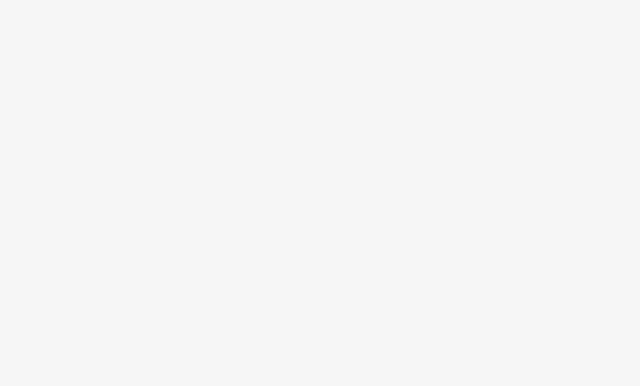
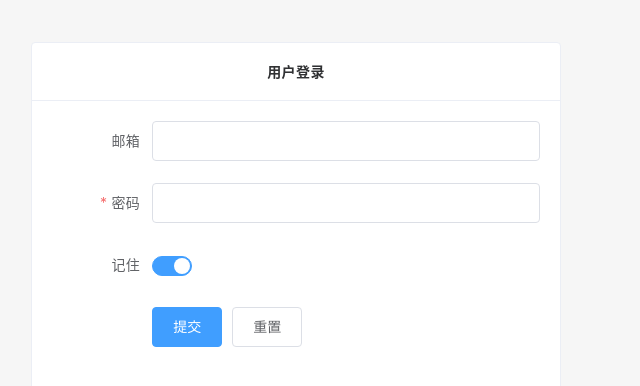
Before and after one commit to Leonard-ld/outofmemory_frontend, a Vue app: page /#/login in a window 1280 px wide. Shown: the top 386 px of the page, without its empty margins (344-984 px from the left). Built offline with nearby package versions, Linux system fonts and the light colour scheme.

Commit message:
实现用户注册

```diff
--- /dev/null
+++ b/src/api/auth/auth.js
@@ -0,0 +1,32 @@
+import request from '@/utils/request'
+
+// 注册
+export function userRegister(RegisterDTO) {
+  return request({
+    url: 'user/register',
+    method: 'post',
+    data: RegisterDTO
+  })
+}
+
+// 前台用户登录
+export function login(data) {
+  return request({
+    url: 'user/login',
+    method: 'post',
+    data
+  })
+}
+// 登录后获取前台用户信息
+export function getUserInfo() {
+  return request({
+    url: 'user/info',
+    method: 'get'
+  })
+}
+// 前台用户注销
+export function logout() {
+  return request({
+    url: 'user/logout'
+  })
+}
--- /dev/null
+++ b/src/api/promotion.js
@@ -0,0 +1,9 @@
+import request from '@/utils/request'
+
+// 获取推广
+export function getPromotion() {
+  return request(({
+    url: '/promotion/show',
+    method: 'get'
+  }))
+}
--- a/src/api/tip.js
+++ b/src/api/tip.js
@@ -2,7 +2,7 @@ import request from '@/utils/request'
 
 export function getTodayTip() {
   return request({
-    url: '/tip/today',
+    url: '/tip/show',
     method: 'get'
   })
 }
--- a/src/router/index.js
+++ b/src/router/index.js
@@ -5,9 +5,34 @@ Vue.use(VueRouter)
 
 const routes = [
   {
-    path: '/',
-    name: 'home',
+    path: "/",
+    name: "Home",
     component: () => import("@/views/HomeView"),
+  },
+  {
+    path: "/register",
+    name: "register",
+    component: () => import("@/views/auth/Register"),
+    meta: { title: "注册" },
+  },
+  // 登录
+  {
+    name: "login",
+    path: "/login",
+    component: () => import("@/views/auth/Login"),
+    meta: { title: "登录" },
+  },
+  //404
+  {
+    path: "/404",
+    name: "404",
+    component: () => import("@/views/error/404"),
+    meta: { title: "404-NotFound" },
+  },
+  {
+    path: "*",
+    redirect: "/404",
+    hidden: true,
   },
 ]
 
--- /dev/null
+++ b/src/views/auth/Login.vue
@@ -0,0 +1,115 @@
+<template>
+  <div class="columns py-6">
+    <div class="column is-half is-offset-one-quarter">
+      <el-card shadow="never">
+        <div slot="header" class="has-text-centered has-text-weight-bold">
+          用户登录
+        </div>
+        <div>
+          <el-form
+            v-loading="loading"
+            :model="ruleForm"
+            status-icon
+            :rules="rules"
+            ref="ruleForm"
+            label-width="100px"
+            class="demo-ruleForm"
+          >
+            <el-form-item label="邮箱" prop="email">
+              <el-input v-model="ruleForm.email"></el-input>
+            </el-form-item>
+
+            <el-form-item label="密码" prop="pass">
+              <el-input
+                type="password"
+                v-model="ruleForm.pass"
+                autocomplete="off"
+              ></el-input>
+            </el-form-item>
+
+            <el-form-item label="记住" prop="delivery">
+              <el-switch v-model="ruleForm.rememberMe"></el-switch>
+            </el-form-item>
+
+            <el-form-item>
+              <el-button type="primary" @click="submitForm('ruleForm')"
+                >提交</el-button
+              >
+              <el-button @click="resetForm('ruleForm')">重置</el-button>
+            </el-form-item>
+          </el-form>
+        </div>
+      </el-card>
+    </div>
+  </div>
+</template>
+
+<script>
+export default {
+  name: "Login",
+  data() {
+    return {
+      redirect: undefined,
+      loading: false,
+      ruleForm: {
+        name: "",
+        pass: "",
+        rememberMe: true,
+      },
+      rules: {
+        name: [
+          { required: true, message: '请输入邮箱地址', trigger: 'blur' },
+          {
+            type: 'email',
+            message: '请输入正确的邮箱地址',
+            trigger: ['blur', 'change']
+          },
+        ],
+        pass: [
+          { required: true, message: "请输入密码", trigger: "blur" },
+          {
+            min: 6,
+            max: 20,
+            message: "长度在 6 到 20 个字符",
+            trigger: "blur",
+          },
+        ],
+      },
+    };
+  },
+  methods: {
+    submitForm(formName) {
+      this.$refs[formName].validate((valid) => {
+        if (valid) {
+          this.loading = true;
+          this.$store
+            .dispatch("user/login", this.ruleForm)
+            .then(() => {
+              this.$message({
+                message: "恭喜你，登录成功",
+                type: "success",
+                duration: 2000,
+              });
+
+              setTimeout(() => {
+                this.loading = false;
+                this.$router.push({ path: this.redirect || "/" });
+              }, 0.1 * 1000);
+            })
+            .catch(() => {
+              this.loading = false;
+            });
+        } else {
+          return false;
+        }
+      });
+    },
+    resetForm(formName) {
+      this.$refs[formName].resetFields();
+    },
+  },
+};
+</script>
+
+<style scoped>
+</style>
--- /dev/null
+++ b/src/views/auth/Register.vue
@@ -0,0 +1,168 @@
+<template>
+  <div class="columns py-6">
+    <div class="column is-half is-offset-one-quarter">
+      <el-card shadow="never">
+        <div slot="header" class="has-text-centered has-text-weight-bold">
+          新用户入驻
+        </div>
+        <div>
+          <el-form
+            ref="ruleForm"
+            v-loading="loading"
+            :model="ruleForm"
+            status-icon
+            :rules="rules"
+            label-width="100px"
+            class="demo-ruleForm"
+          >
+            <el-form-item label="用户名" prop="name">
+              <el-input v-model="ruleForm.name" />
+            </el-form-item>
+
+            <!-- <el-form-item label="手机号" prop="phone">
+              <el-input v-model="ruleForm.phone" />
+            </el-form-item> -->
+
+            <el-form-item label="密码" prop="pass">
+              <el-input
+                v-model="ruleForm.pass"
+                type="password"
+                autocomplete="off"
+              />
+            </el-form-item>
+
+            <el-form-item label="确认密码" prop="checkPass">
+              <el-input
+                v-model="ruleForm.checkPass"
+                type="password"
+                autocomplete="off"
+              />
+            </el-form-item>
+
+            <el-form-item label="邮箱" prop="email">
+              <el-input v-model="ruleForm.email" autocomplete="off" />
+            </el-form-item>
+
+            <el-form-item>
+              <el-button
+                type="primary"
+                @click="submitForm('ruleForm')"
+              >立即注册</el-button>
+              <el-button @click="resetForm('ruleForm')">重置</el-button>
+            </el-form-item>
+          </el-form>
+        </div>
+      </el-card>
+    </div>
+  </div>
+</template>
+
+<script>
+import { userRegister } from '@/api/auth/auth'
+
+export default {
+  name: 'Register',
+  data() {
+    const validatePass = (rule, value, callback) => {
+      if (value === '') {
+        callback(new Error('请再次输入密码'))
+      } else if (value !== this.ruleForm.pass) {
+        callback(new Error('两次输入密码不一致!'))
+      } else {
+        callback()
+      }
+    }
+    return {
+      loading: false,
+      ruleForm: {
+        name: '',
+        // phone: '',
+        pass: '',
+        checkPass: '',
+        email: ''
+      },
+      rules: {
+        name: [
+          { required: true, message: '请输入用户名', trigger: 'blur' },
+          {
+            min: 2,
+            max: 10,
+            message: '长度在 2 到 10 个字符',
+            trigger: 'blur'
+          }
+        ],
+        // phone: [
+        //   { required: true, message: '请输入手机号', trigger: 'blur' },
+        //   {
+        //     validator: function(rule, value, callback) {
+        //       if (/^1[345789]\d{9}$/.test(value) == false) {
+        //         callback(new Error("手机号格式错误"));
+        //       } else {
+        //         callback();
+        //       }
+        //     },
+        //     trigger: "blur"
+        //   }
+        // ],
+        pass: [
+          { required: true, message: '请输入密码', trigger: 'blur' },
+          {
+            min: 6,
+            max: 20,
+            message: '长度在 6 到 20 个字符',
+            trigger: 'blur'
+          }
+        ],
+        checkPass: [
+          { required: true, message: '请再次输入密码', trigger: 'blur' },
+          { validator: validatePass, trigger: 'blur' }
+        ],
+        email: [
+          { required: true, message: '请输入邮箱地址', trigger: 'blur' },
+          {
+            type: 'email',
+            message: '请输入正确的邮箱地址',
+            trigger: ['blur', 'change']
+          }
+        ]
+      }
+    }
+  },
+  methods: {
+    submitForm(formName) {
+      this.$refs[formName].validate((valid) => {
+        if (valid) {
+          this.loading = true
+          userRegister(this.ruleForm)
+            .then((value) => {
+              const { code, message } = value
+              if (code === 200) {
+                this.$message({
+                  message: '账号注册成功',
+                  type: 'success'
+                })
+                setTimeout(() => {
+                  this.loading = false
+                  this.$router.push({ path: this.redirect || '/login' })
+                }, 0.1 * 1000)
+              } else {
+                this.$message.error('注册失败，' + message)
+              }
+            })
+            .catch(() => {
+              this.loading = false
+            })
+        } else {
+          return false
+        }
+      })
+    },
+    resetForm(formName) {
+      this.$refs[formName].resetFields()
+    }
+  }
+}
+</script>
+
+<style scoped>
+</style>
--- a/src/views/card/Promotion.vue
+++ b/src/views/card/Promotion.vue
@@ -4,13 +4,15 @@
       <span>🥂 推广</span>
     </div>
     <div>
-
+      <p v-for="(item, index) in list" :key="index" class="block">
+        <a :href="item.link" target="_blank">{{ item.title }}</a>
+      </p>
     </div>
   </el-card>
 </template>
 
 <script>
-
+import {getPromotion} from '@/api/promotion'
 
 export default {
   name: 'Promotion',
@@ -20,10 +22,15 @@ export default {
     }
   },
   created() {
-
+    this.fetchPromotion()
   },
   methods: {
-
+    fetchPromotion(){
+      getPromotion().then(res=>{
+        const { data } = res
+      this.list = data
+    })
+    }
   }
 }
 </script>
--- /dev/null
+++ b/src/views/error/404.vue
@@ -0,0 +1,40 @@
+<template>
+  <div class="columns mt-6">
+    <div class="column mt-6">
+      <div class="mt-6">
+        <p class="content">UH OH! 页面丢失</p>
+        <p class="content subtitle mt-6">
+          您所寻找的页面不存在， {{ times }} 秒后，将返回首页!
+        </p>
+      </div>
+    </div>
+  </div>
+</template>
+
+<script>
+export default {
+  name: "404",
+  data() {
+    return {
+      times: 10
+    }
+  },
+  created() {
+    this.goHome();
+  },
+  methods: {
+    goHome: function () {
+      this.timer = setInterval(() => {
+        this.times--
+        if (this.times === 0) {
+          clearInterval(this.timer)
+          this.$router.push({path: '/'});
+        }
+      }, 1000)
+    }
+  }
+}
+</script>
+
+<style scoped>
+</style>
```
